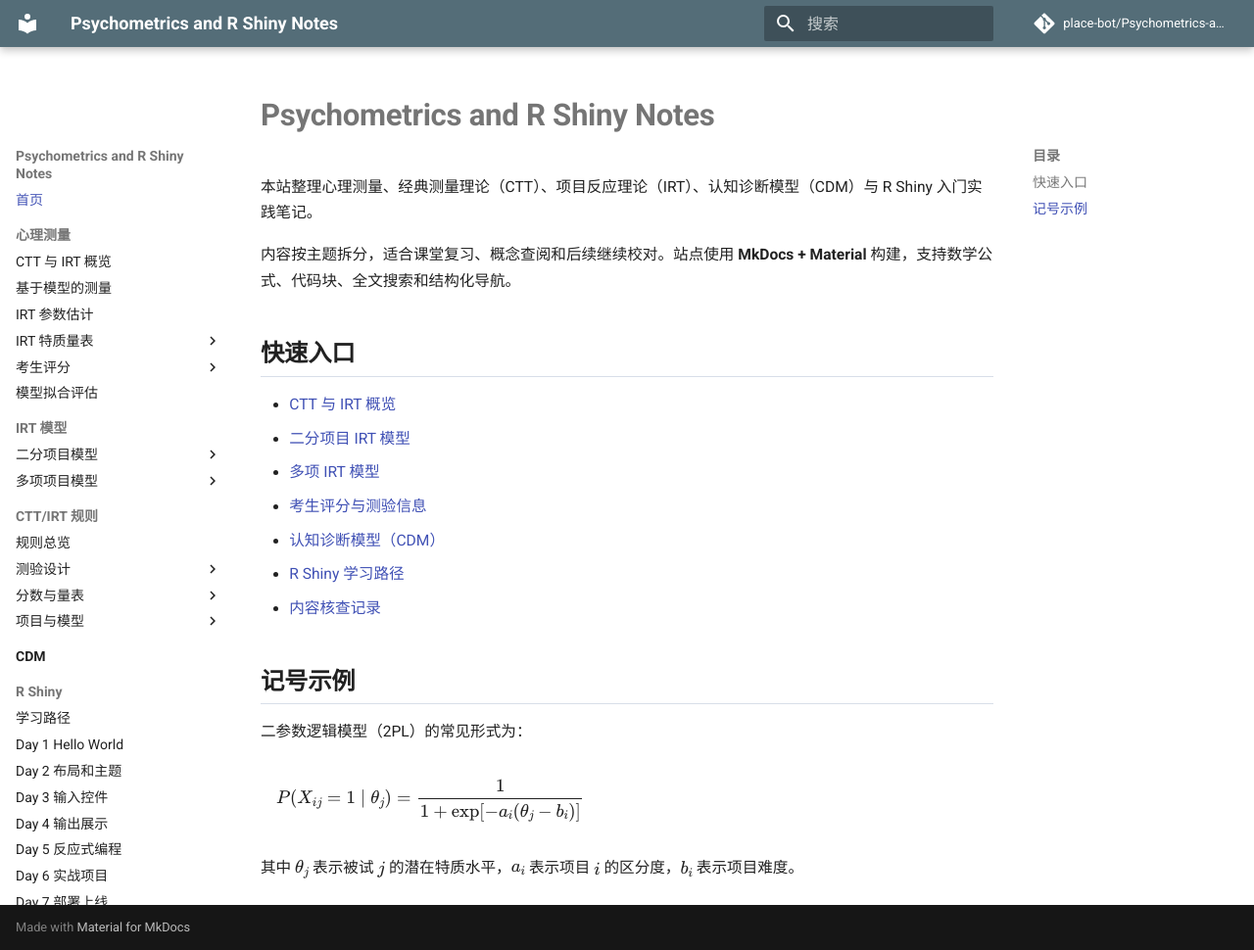
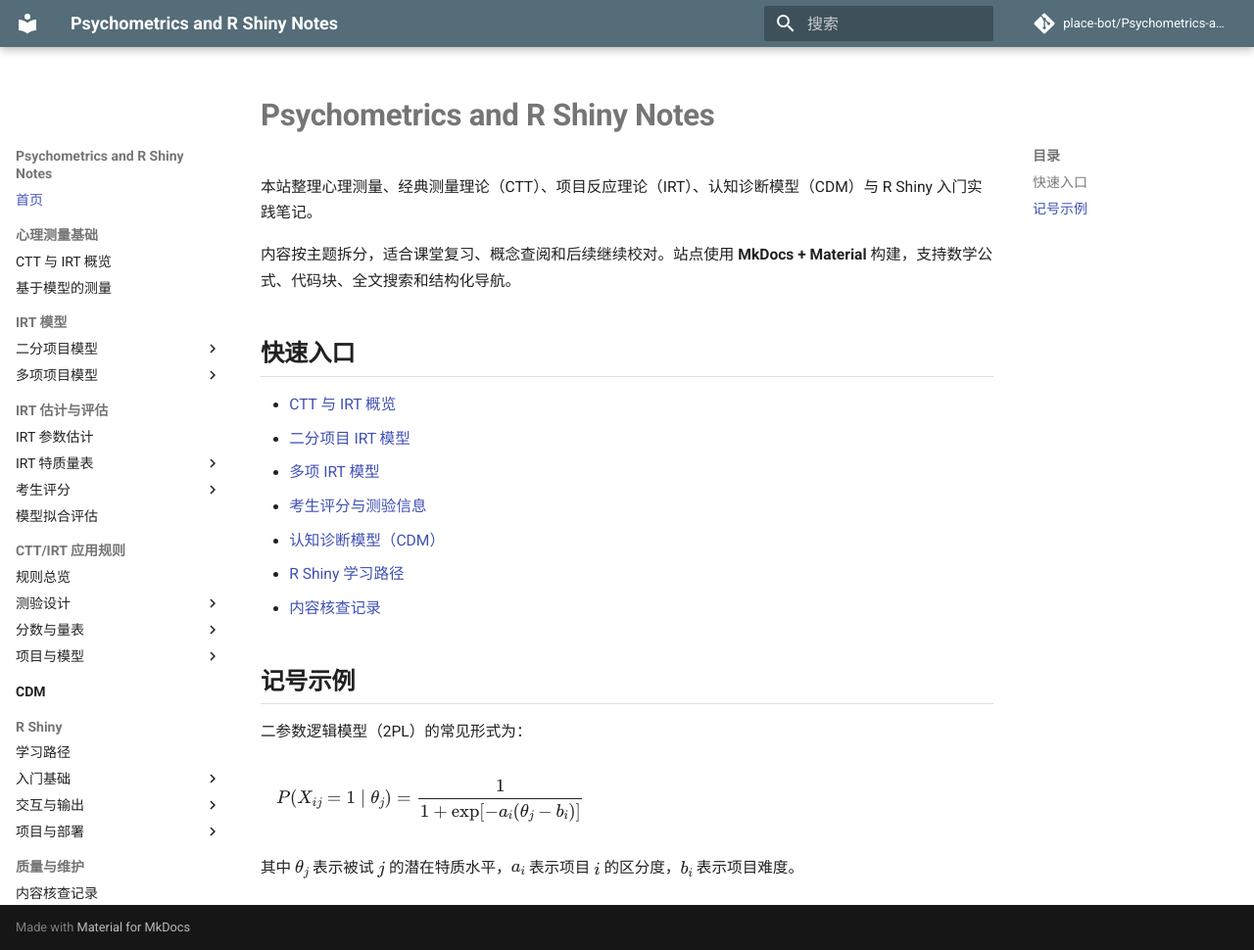
Before and after one commit to place-bot/Psychometrics-and-R-Shiny, an MkDocs documentation site: the page built from docs/index.md, in a window 1280 px wide and 970 px high. Shown: the whole window at 98% size. Built offline with MkDocs 1.6.1 and Material for MkDocs 9.7.7, drawn with Linux system fonts in a browser that asks for light colours; comment, search, counter and statistics services are not loaded.

Commit message:
Reorganize site navigation

```diff
--- a/mkdocs.yml
+++ b/mkdocs.yml
@@ -59,65 +59,78 @@
 
 nav:
   - 首页: index.md
-  - 心理测量:
+  - 心理测量基础:
       - CTT 与 IRT 概览: ctt_irt_intro.md
       - 基于模型的测量: modelbased.md
+  - IRT 模型:
+      - 二分项目模型:
+          - 总览: binary/index.md
+          - 基础模型:
+              - 引言: binary/00-intro.md
+              - 单维模型: binary/01-unidimensional-models.md
+              - 逻辑模型: binary/02-logistic-models.md
+              - 正态 Ogive 模型: binary/03-normal-ogive-models.md
+              - 其他单维模型: binary/04-other-unidimensional-models.md
+          - 多维模型:
+              - 多维模型: binary/05-multidimensional-models.md
+              - 探索性多维模型: binary/06-exploratory-multidimensional.md
+              - 验证性多维模型: binary/07-confirmatory-multidimensional.md
+          - 总结: binary/08-summary.md
+      - 多项项目模型:
+          - 总览: polytomous/index.md
+          - 数据与假设:
+              - 引言: polytomous/00-intro.md
+              - 实例数据: polytomous/01-example-data.md
+              - 单维性与局部独立: polytomous/02-unidimensionality.md
+          - 等级反应模型:
+              - GRM: polytomous/03-grm.md
+              - M-GRM: polytomous/04-modified-grm.md
+              - Divide-by-Total: polytomous/05-divide-by-total.md
+          - 部分计分模型:
+              - PCM: polytomous/06-pcm.md
+              - 间接与直接模型: polytomous/07-indirect-direct.md
+              - 期望项目反应: polytomous/08-expected-response.md
+              - GPCM: polytomous/09-gpcm.md
+              - 部分计分示例: polytomous/10-partial-credit-example.md
+              - RSM: polytomous/11-rsm.md
+          - 扩展模型:
+              - 六种得分方法: polytomous/12-six-scoring-methods.md
+              - NRM: polytomous/13-nrm.md
+              - 连续反应模型: polytomous/14-continuous-response.md
+              - 其他模型: polytomous/15-other-models.md
+          - 设计与选择:
+              - 样本量: polytomous/16-sample-size.md
+              - 特殊考虑: polytomous/17-special-considerations.md
+              - 模型选择: polytomous/18-model-selection.md
+  - IRT 估计与评估:
       - IRT 参数估计: estimate.md
       - IRT 特质量表:
-          - scale/index.md
-          - 引言: scale/00-intro.md
-          - CTT 与 IRT 差异: scale/01-ctt-vs-irt.md
-          - 量表单位: scale/02-scale-units.md
-          - 测量量表特性: scale/03-measurement-scale.md
-          - 实际影响: scale/04-practical-impact.md
-          - 特定客观性: scale/05-specific-objectivity.md
-          - 充分统计量: scale/06-sufficient-statistic.md
-          - 温度计类比: scale/07-thermometer-analogy.md
-          - 总结: scale/08-summary.md
+          - 总览: scale/index.md
+          - 概念基础:
+              - 引言: scale/00-intro.md
+              - CTT 与 IRT 差异: scale/01-ctt-vs-irt.md
+              - 量表单位: scale/02-scale-units.md
+          - 量表性质:
+              - 测量量表特性: scale/03-measurement-scale.md
+              - 实际影响: scale/04-practical-impact.md
+              - 特定客观性: scale/05-specific-objectivity.md
+              - 充分统计量: scale/06-sufficient-statistic.md
+          - 类比与总结:
+              - 温度计类比: scale/07-thermometer-analogy.md
+              - 总结: scale/08-summary.md
       - 考生评分:
-          - score/index.md
-          - 引言: score/00-intro.md
-          - 最大似然评分: score/01-maximum-likelihood.md
-          - MAP 评分: score/02-map.md
-          - EAP 评分: score/03-eap.md
-          - 分数变换: score/04-score-transformation.md
-          - 项目和测验信息: score/05-information.md
-          - 总结: score/06-summary.md
+          - 总览: score/index.md
+          - 评分方法:
+              - 引言: score/00-intro.md
+              - 最大似然评分: score/01-maximum-likelihood.md
+              - MAP 评分: score/02-map.md
+              - EAP 评分: score/03-eap.md
+          - 分数解释:
+              - 分数变换: score/04-score-transformation.md
+              - 项目和测验信息: score/05-information.md
+              - 总结: score/06-summary.md
       - 模型拟合评估: assess.md
-  - IRT 模型:
-      - 二分项目模型:
-          - binary/index.md
-          - 引言: binary/00-intro.md
-          - 单维模型: binary/01-unidimensional-models.md
-          - 逻辑模型: binary/02-logistic-models.md
-          - 正态 Ogive 模型: binary/03-normal-ogive-models.md
-          - 其他单维模型: binary/04-other-unidimensional-models.md
-          - 多维模型: binary/05-multidimensional-models.md
-          - 探索性多维模型: binary/06-exploratory-multidimensional.md
-          - 验证性多维模型: binary/07-confirmatory-multidimensional.md
-          - 总结: binary/08-summary.md
-      - 多项项目模型:
-          - polytomous/index.md
-          - 引言: polytomous/00-intro.md
-          - 实例数据: polytomous/01-example-data.md
-          - 单维性与局部独立: polytomous/02-unidimensionality.md
-          - GRM: polytomous/03-grm.md
-          - M-GRM: polytomous/04-modified-grm.md
-          - Divide-by-Total: polytomous/05-divide-by-total.md
-          - PCM: polytomous/06-pcm.md
-          - 间接与直接模型: polytomous/07-indirect-direct.md
-          - 期望项目反应: polytomous/08-expected-response.md
-          - GPCM: polytomous/09-gpcm.md
-          - 部分计分示例: polytomous/10-partial-credit-example.md
-          - RSM: polytomous/11-rsm.md
-          - 六种得分方法: polytomous/12-six-scoring-methods.md
-          - NRM: polytomous/13-nrm.md
-          - 连续反应模型: polytomous/14-continuous-response.md
-          - 其他模型: polytomous/15-other-models.md
-          - 样本量: polytomous/16-sample-size.md
-          - 特殊考虑: polytomous/17-special-considerations.md
-          - 模型选择: polytomous/18-model-selection.md
-  - CTT/IRT 规则:
+  - CTT/IRT 应用规则:
       - 规则总览: 10_rules_ctt_irt.md
       - 测验设计:
           - 测量误差: 10_rules_ctt_irt/rule01_measurement_error.md
@@ -136,13 +149,16 @@
       - 总览: cdm/index.md
   - R Shiny:
       - 学习路径: shiny/intro.md
-      - Day 1 Hello World: shiny/day1.md
-      - Day 2 布局和主题: shiny/day2.md
-      - Day 3 输入控件: shiny/day3.md
-      - Day 4 输出展示: shiny/day4.md
-      - Day 5 反应式编程: shiny/day5.md
-      - Day 6 实战项目: shiny/day6.md
-      - Day 7 部署上线: shiny/day7.md
+      - 入门基础:
+          - Day 1 Hello World: shiny/day1.md
+          - Day 2 布局和主题: shiny/day2.md
+      - 交互与输出:
+          - Day 3 输入控件: shiny/day3.md
+          - Day 4 输出展示: shiny/day4.md
+          - Day 5 反应式编程: shiny/day5.md
+      - 项目与部署:
+          - Day 6 实战项目: shiny/day6.md
+          - Day 7 部署上线: shiny/day7.md
   - 质量与维护:
       - 内容核查记录: quality/content-review.md
       - 参考资料: references.md
```
